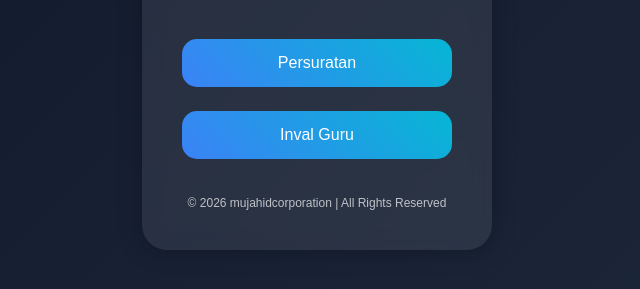
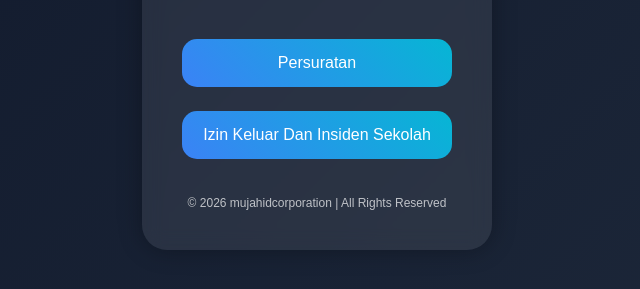
Before and after one commit to mujahidcorporation/SDIT_Daarul_Hasanah, a plain HTML site: page index.html in a window 1280 px wide. Shown: the part 385-674 px from the top of the page, without its empty margins (323-963 px from the left). Drawn offline with Linux system fonts and the light colour scheme.

Commit message:
Update index.html

```diff
--- a/index.html
+++ b/index.html
@@ -29,8 +29,8 @@
         Persuratan
       </button>
 
-      <button onclick="bukaWeb('https://mujahidcorporation.github.io/MangCleaning/')">
-        Inval Guru
+      <button onclick="bukaWeb('https://mujahidcorporation.github.io/Izin_Keluar_Sekolah_Dan_Insiden_Sekolah/')">
+        Izin Keluar Dan Insiden Sekolah
       </button>
 
       <!-- FOOTER -->
```
